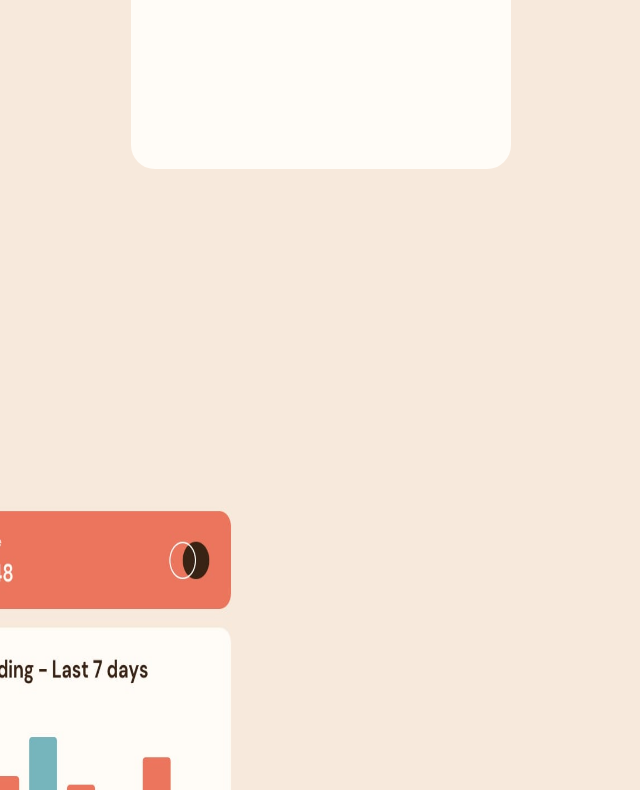
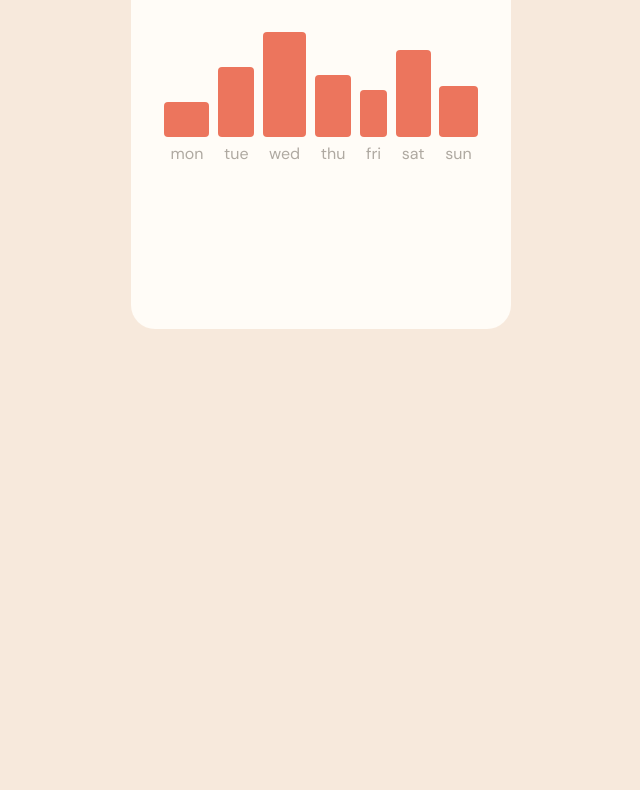
Before and after one commit to mucahitkaya/challenges, a plain HTML site: page expenses-chart/index.html in a window 1280 px wide. Shown: the part 343-1133 px from the top of the page, without its empty margins (319-959 px from the left). After the commit the page ends 800 px from the top, so only its background shows below. Drawn offline with Linux system fonts and the light colour scheme.

Commit message:
my little cutie is working

```diff
--- a/expenses-chart/app.js
+++ b/expenses-chart/app.js
@@ -1,8 +1,27 @@
+const template = document.querySelector(".template");
+const chartCard = document.querySelector(".chart-card");
 
 fetch("data.json")
-.then(res=>res.json())
-.then(data=>{
-    data.forEach(element => {
-        console.log(element);
+  .then((res) => res.json())
+  .then((data) => {
+    data.forEach((element) => {
+      const cow = template.content.cloneNode(true).children[0];
+
+      cow.children[2].textContent = element.day;
+      cow.children[1].style.height = 2 * element.amount + "px";
+      cow.children[0].textContent = element.amount;
+      console.log(cow);
+
+      chartCard.append(cow);
+
+      cow.children[1].addEventListener("click", (eachChart) => {
+        if (eachChart.target.classList.contains("chart-active")) {
+          eachChart.target.classList.remove("chart-active");
+          cow.children[0].classList.add("hide");
+        } else {
+          eachChart.target.classList.add("chart-active");
+          cow.children[0].classList.remove("hide");
+        }
+      });
     });
-});
+  });
--- a/expenses-chart/index.html
+++ b/expenses-chart/index.html
@@ -1,14 +1,13 @@
 <!DOCTYPE html>
 <html lang="en">
   <head>
-    <meta charset="UTF-8">
-    <meta http-equiv="X-UA-Compatible" content="IE=edge">
-    <meta name="viewport" content="width=device-width, initial-scale=1.0">
-    <link rel="stylesheet" href="styles.css">
+    <meta charset="UTF-8" />
+    <meta http-equiv="X-UA-Compatible" content="IE=edge" />
+    <meta name="viewport" content="width=device-width, initial-scale=1.0" />
+    <link rel="stylesheet" href="styles.css" />
     <title>Expenses Chart</title>
   </head>
   <body>
-
     <main>
       <div class="balance-container">
         <div class="balance-amount">
@@ -16,22 +15,27 @@
           <h2>$223.42</h2>
         </div>
         <div class="logo-container">
-                <img src="./assets/logo.svg" alt="logo" >
+          <img src="./assets/logo.svg" alt="logo" />
         </div>
       </div>
       <div class="chart-container">
         <div class="header">
           <h2>Spending - Last 7 days</h2>
         </div>
+
         <div class="chart-card">
-                <div class="each-spending-chart">
-                    asdasd
+          <template class="template">
+            <div class="graph-card">
+              <div class="amount-graph mamut hide"></div>
+              <div class="amount-graph"></div>
+              <p class="day">mon</p>
             </div>
+          </template>
         </div>
+        <br />
       </div>
     </main>
 
-    <img id="design" src="./assets/desktop-design.jpg" alt="" >
     <script src="app.js"></script>
   </body>
 </html>
--- a/expenses-chart/styles.css
+++ b/expenses-chart/styles.css
@@ -1,28 +1,30 @@
-@import url('https://fonts.googleapis.com/css2?family=DM+Sans:wght@400;700&family=Heebo:wght@100;400&display=swap');
-*{
+@import url("https://fonts.googleapis.com/css2?family=DM+Sans:wght@400;700&family=Heebo:wght@100;400&display=swap");
+* {
   margin: 0;
   padding: 0;
   box-sizing: border-box;
-    font-family: "DM Sans",sans-serif;
+  font-family: "DM Sans", sans-serif;
 }
-:root{
-    --bg:#F7E9DC;
-    --selectedday:#76B5BC;
-    --boldtext: #3A281A;
-    --thintext: #AFA9A1;
-    --secondcard: #FFFCF7;
-    --orange: #EC755D;
+:root {
+  --bg: #f7e9dc;
+  --selectedday: #76b5bc;
+  --boldtext: #3a281a;
+  --thintext: #afa9a1;
+  --secondcard: #fffcf7;
+  --orange: #ec755d;
+  --littledude: #4b3a2a;
 }
-body{
+body {
   background-color: var(--bg);
 }
-main{
+main {
   display: flex;
   flex-direction: column;
   justify-content: center;
   align-items: center;
+  margin-top: 20vh;
 }
-.balance-container{
+.balance-container {
   display: flex;
   justify-content: space-between;
   background-color: var(--orange);
@@ -32,13 +34,13 @@ main{
   padding: 1em;
   border-radius: 24px;
 }
-.balance-container h3{
+.balance-container h3 {
   font-weight: 400;
 }
-.balance-container p{
+.balance-container p {
   font-weight: 700;
 }
-.chart-container{
+.chart-container {
   margin-top: 1.5em;
   width: 380px;
   min-height: 400px;
@@ -46,23 +48,50 @@ main{
   background-color: var(--secondcard);
   border-radius: 24px;
 }
-.chart-card{
-    width: 80%;
-    background-color: var(--orange);
+.chart-card {
+  width: 90%;
+  background-color: var(--secondcard);
 }
-.chart-container .header{
+.chart-container .header {
   margin: 8px 1px;
   color: var(--boldtext);
   font-weight: 700;
 }
-.each-spending-chart{
 
+.chart-card {
+  margin: 3em auto;
+  display: flex;
+  justify-content: space-between;
+  align-items: flex-end;
+}
+.day {
+  margin: 6px;
+  color: var(--thintext);
+}
+.amount-graph {
+  display: flex;
+  align-items: flex-start;
+  border-radius: 4px;
+  background-color: #ec755d;
+}
+.chart-active {
+  background-color: var(--selectedday);
 }
 
-
-
-#design{
-    margin-top: 200px;
-    width: 800px;
-    height: 800px;
+.mamut {
+  border-radius: 6px;
+  margin-bottom: 6px;
+  background-color: var(--littledude);
+  color: var(--bg);
 }
+.amount {
+  background-color: #afa9a1;
+}
+br {
+  width: 90%;
+  height: 34px;
+  background-color: var(--orange);
+}
+.hide {
+  display: none;
+}
```
Lines whose indentation alone changed are shown as unchanged.
